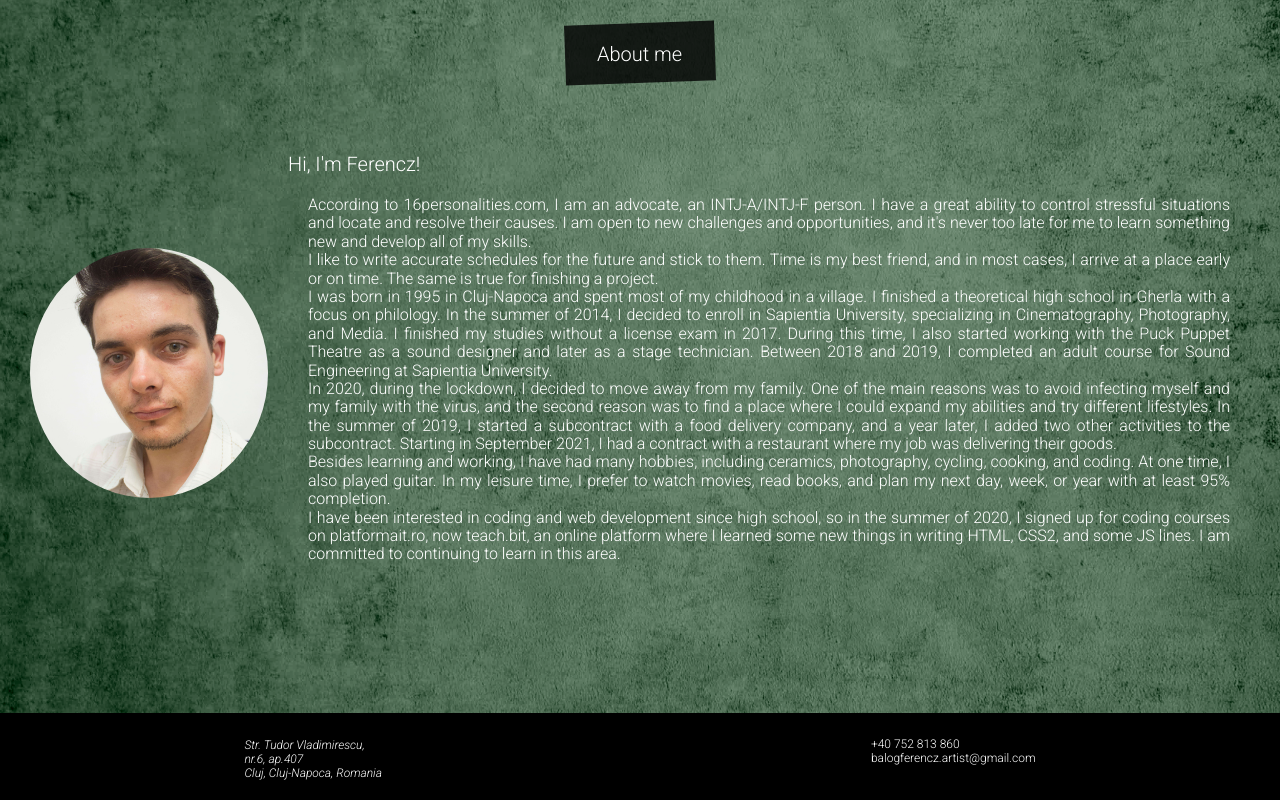
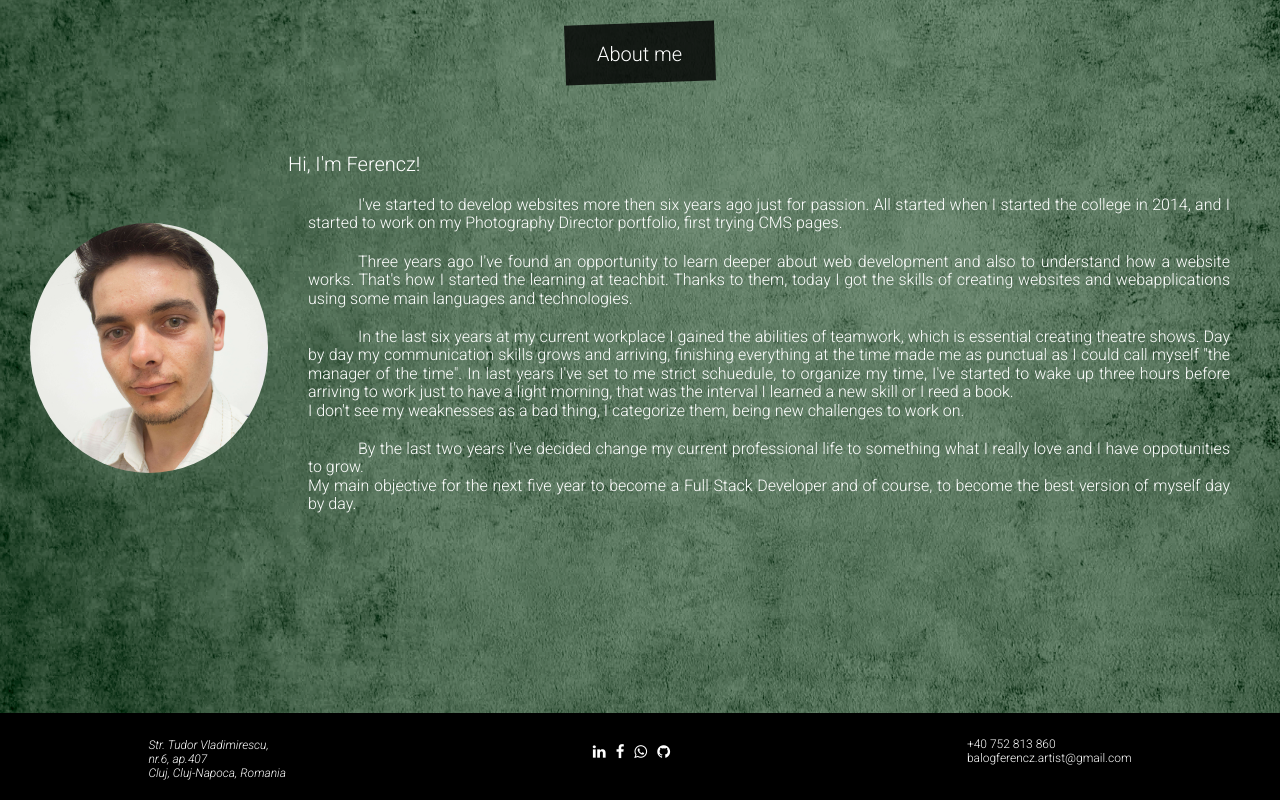
Before and after one commit to FerenczBalog/webportfolio, a plain HTML site: page index.html in a window 1280 px wide. Shown: the part 2567-3367 px from the top of the page. Drawn offline with Linux system fonts and the light colour scheme.

Commit message:
> added about content > added social icons

```diff
--- a/PortStylesheet.css
+++ b/PortStylesheet.css
@@ -409,6 +409,14 @@ h3 {
         margin-top: 1.6rem;
     }
 
+    .social {
+        display: flex;
+    }
+        .social > a {
+            font-size: 1.5rem;
+            margin-left: 1rem;
+        }
+
     .e-mail {
         margin-bottom: 1rem;
     }
--- a/index.html
+++ b/index.html
@@ -7,6 +7,7 @@
         <link rel="preconnect" href="https://fonts.googleapis.com">
         <link rel="preconnect" href="https://fonts.gstatic.com" crossorigin>
         <link href="https://fonts.googleapis.com/css2?family=Roboto:ital,wght@0,300;1,300&display=swap" rel="stylesheet"><link rel="stylesheet" a href="PortStylesheet.css">
+        <link rel="stylesheet" href="https://cdnjs.cloudflare.com/ajax/libs/font-awesome/4.7.0/css/font-awesome.min.css">
         <link rel="stylesheet" a href="ResetCss.css">
     </head>
 
@@ -182,34 +183,35 @@
                 <div>
                     <h3>Hi, I'm Ferencz!</h3>
 
-                    <p>
-                        According to 16personalities.com, I am an advocate, an INTJ-A/INTJ-F person.
-                        I have a great ability to control stressful situations and locate and resolve
-                        their causes. I am open to new challenges and opportunities, and it's never too
-                        late for me to learn something new and develop all of my skills. <br>
-                        I like to write accurate schedules for the future and stick to them.
-                        Time is my best friend, and in most cases, I arrive at a place early
-                        or on time. The same is true for finishing a project. <br>
-                        I was born in 1995 in Cluj-Napoca and spent most of my childhood in a village.
-                        I finished a theoretical high school in Gherla with a focus on philology.
-                        In the summer of 2014, I decided to enroll in Sapientia University,
-                        specializing in Cinematography, Photography, and Media. I finished my studies
-                        without a license exam in 2017. During this time, I also started working with
-                        the Puck Puppet Theatre as a sound designer and later as a stage technician.
-                        Between 2018 and 2019, I completed an adult course for Sound Engineering at Sapientia University. <br>
-                        In 2020, during the lockdown, I decided to move away from my family. One of the main reasons was to avoid
-                        infecting myself and my family with the virus, and the second reason was to find a place where
-                        I could expand my abilities and try different lifestyles. In the summer of 2019, I started a
-                        subcontract with a food delivery company, and a year later, I added two other activities to
-                        the subcontract. Starting in September 2021, I had a contract with a restaurant where my job
-                        was delivering their goods. <br>
-                        Besides learning and working, I have had many hobbies, including ceramics, photography,
-                        cycling, cooking, and coding. At one time, I also played guitar. In my leisure time, I
-                        prefer to watch movies, read books, and plan my next day, week, or year with at least 95% completion. <br>
-                        I have been interested in coding and web development since high school, so in the summer of 2020, I signed
-                        up for coding courses on platformait.ro, now teach.bit, an online platform where I learned some new things
-                        in writing HTML, CSS2, and some JS lines. I am committed to continuing to learn in this area.
+                    <p class="text-indent">
+                        I've started to develop websites more then six years ago just for passion.
+                        All started when I started the college in 2014, and I started to work on my
+                        Photography Director portfolio, first trying CMS pages.
                     </p>
+                    <p class="text-indent">
+                        Three years ago I've found an opportunity to learn deeper about <strong>web development</strong>
+                        and also to understand how a website works. That's how I started the learning
+                        <strong>at teachbit</strong>. Thanks to them, today I got the skills of creating websites and
+                        webapplications using some main languages and technologies.
+                    </p>
+                    <p class="text-indent">
+                        In the last six years at my current workplace I gained the <strong>abilities of teamwork</strong>,
+                        which is essential creating theatre shows. Day by day my <strong>communication skills</strong>
+                        grows and arriving, finishing everything at the time made me as <strong>punctual</strong> as I could call myself
+                        "the manager of the time". In last years I've set to me strict schuedule, <strong>to organize</strong> my time, I've started
+                        to wake up three hours before arriving to work just to have a light morning, that was the interval I
+                        learned a new skill or I reed a book. <br>
+                        I don't see my weaknesses as a bad thing, I categorize them, being new challenges to work on.
+                    </p>
+
+                    <p class="text-indent">
+                        By the last two years I've decided change my current professional life to
+                        something what I really love and I have oppotunities to grow. <br>
+                        My main objective for the <strong>next five year</strong> to become a <strong>Full Stack Developer</strong> and
+                        of course, to become the best version of myself day by day.
+                    </p>
+
+
                 </div>
             </div>
         </section>
@@ -222,9 +224,15 @@
                 Cluj, Cluj-Napoca, Romania
             </address>
 
+            <div class="social">
+                <a href="https://www.linkedin.com/in/ferenczbalog/" class="fa fa-linkedin"></a>
+                <a href="https://www.facebook.com/BalogFerencz2/" class="fa fa-facebook"></a>
+                <a href="https://wa.me/+40752813860" class="fa fa-whatsapp"></a>
+                <a href="https://github.com/FerenczBalog" class="fa fa-github"></a>
+            </div>
 
 
-            <div><a href="tel:+40752813860">+40 752 813 860</a>
+            <div><a href="tel:40752813860">+40 752 813 860</a>
             <a href="mailto:balogferencz.artist@gmail.com" class="e-mail">balogferencz.artist@gmail.com</a>
     </div>
             </footer>
```
